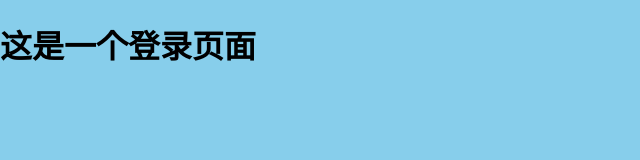
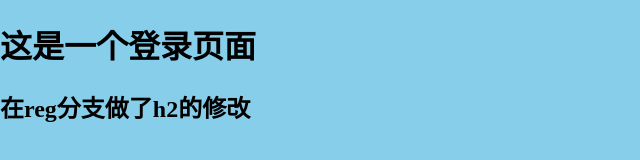
Before and after one commit to kekeguan/test_01, a plain HTML site: page login.html in a window 1280 px wide. Shown: the whole page, without its empty margins (0-640 px from the left). Drawn offline with Linux system fonts and the light colour scheme.

Commit message:
在reg分支上修改了h2

```diff
--- a/login.html
+++ b/login.html
@@ -9,5 +9,6 @@
 </head>
 <body>
     <h1>这是一个登录页面</h1>
+    <h2>在reg分支做了h2的修改</h2>
 </body>
 </html>
```
